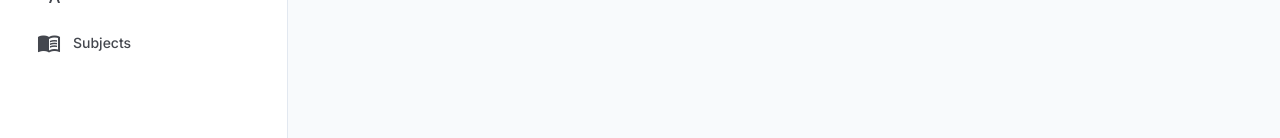
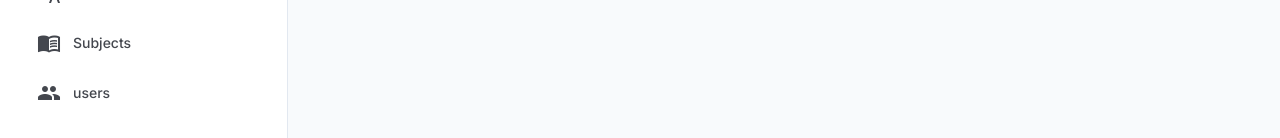
Before and after one commit to wa-maro/plan-and-teach-smart-toolkit, an Angular app in the folder web/: page /admin/dashboard in a window 1280 px wide. Shown: the part 176-314 px from the top of the page. Built offline with nearby package versions, Linux system fonts and the light colour scheme.

Commit message:
feat(web/user): add basic  user list page and configure admin routes

```diff
--- a/web/src/app/admin/academic/subject/services/subject.store.ts
+++ b/web/src/app/admin/academic/subject/services/subject.store.ts
@@ -1,9 +1,8 @@
 import { computed, inject, Service, signal } from '@angular/core';
 import { SubjectService } from './subject.service';
-import { CreateSubjectDto, Subject } from '../models';
+import { CreateSubjectDto, Subject, UpdateSubjectDto } from '../models';
 import { finalize } from 'rxjs';
 import { ToastService } from '@shared/components/toast/service';
-import { UpdateMediumDto } from '@preference/medium-of-instruction/models';
 import { PaginationMeta } from '@shared/types/api';
 import { UrlQueryParams } from '@shared/types/navigation';
 
@@ -81,7 +80,7 @@ export class SubjectStore {
       });
   }
 
-  update(id: string, dto: UpdateMediumDto) {
+  update(id: string, dto: UpdateSubjectDto) {
     this.updateCurrentState({
       detailLoading: true,
       loading: true,
--- a/web/src/app/admin/admin.routes.ts
+++ b/web/src/app/admin/admin.routes.ts
@@ -13,6 +13,10 @@ export const adminRoutes: Routes = [
     title: 'Dashboard | TeachDocs',
   },
   {
+    path: 'users',
+    loadChildren: () => import('./user/user.routes').then((m) => m.userRoutes),
+  },
+  {
     path: 'preference',
     loadChildren: () => import('./preference/preference.routes').then((m) => m.preferenceRoutes),
   },
--- /dev/null
+++ b/web/src/app/admin/user/pages/index.ts
@@ -0,0 +1 @@
+export * from './user-list/user-list';
--- /dev/null
+++ b/web/src/app/admin/user/pages/user-list/user-list.html
@@ -0,0 +1,9 @@
+<div class="space-y-6 px-4 py-5 md:px-6">
+  <section class="flex items-center justify-between gap-4">
+    <div class="flex-1 space-y-1">
+      <h2 class="text-xl md:text-2xl font-semibold tracking-tight">Users</h2>
+
+      <p class="text-sm text-gray-600">A list of all users available.</p>
+    </div>
+  </section>
+</div>
--- /dev/null
+++ b/web/src/app/admin/user/pages/user-list/user-list.ts
@@ -0,0 +1,9 @@
+import { Component } from '@angular/core';
+
+@Component({
+  selector: 'app-user-list',
+  imports: [],
+  templateUrl: './user-list.html',
+  styles: ``,
+})
+export class UserList {}
--- /dev/null
+++ b/web/src/app/admin/user/user.routes.ts
@@ -0,0 +1,10 @@
+import { Routes } from '@angular/router';
+import { UserList } from './pages';
+
+export const userRoutes: Routes = [
+  {
+    path: '',
+    component: UserList,
+    title: 'Subjects | TeachDocs',
+  },
+];
--- a/web/src/app/app.routes.ts
+++ b/web/src/app/app.routes.ts
@@ -37,6 +37,11 @@ export const routes: Routes = [
           title: 'Subjects',
           icon: 'menu_book',
         },
+        {
+          url: ['users'],
+          title: 'users',
+          icon: 'people',
+        },
       ],
     },
   },
--- a/web/tsconfig.json
+++ b/web/tsconfig.json
@@ -15,6 +15,7 @@
     "module": "preserve",
     "paths": {
       "@shared/*": ["./src/app/shared/*"],
+      "@user/*": ["./src/app/admin/user/*"],
       "@preference/*": ["./src/app/admin/preference/*"],
       "@academic/*": ["./src/app/admin/academic/*"],
       "@core/*": ["./src/app/admin/core/*"]
```
